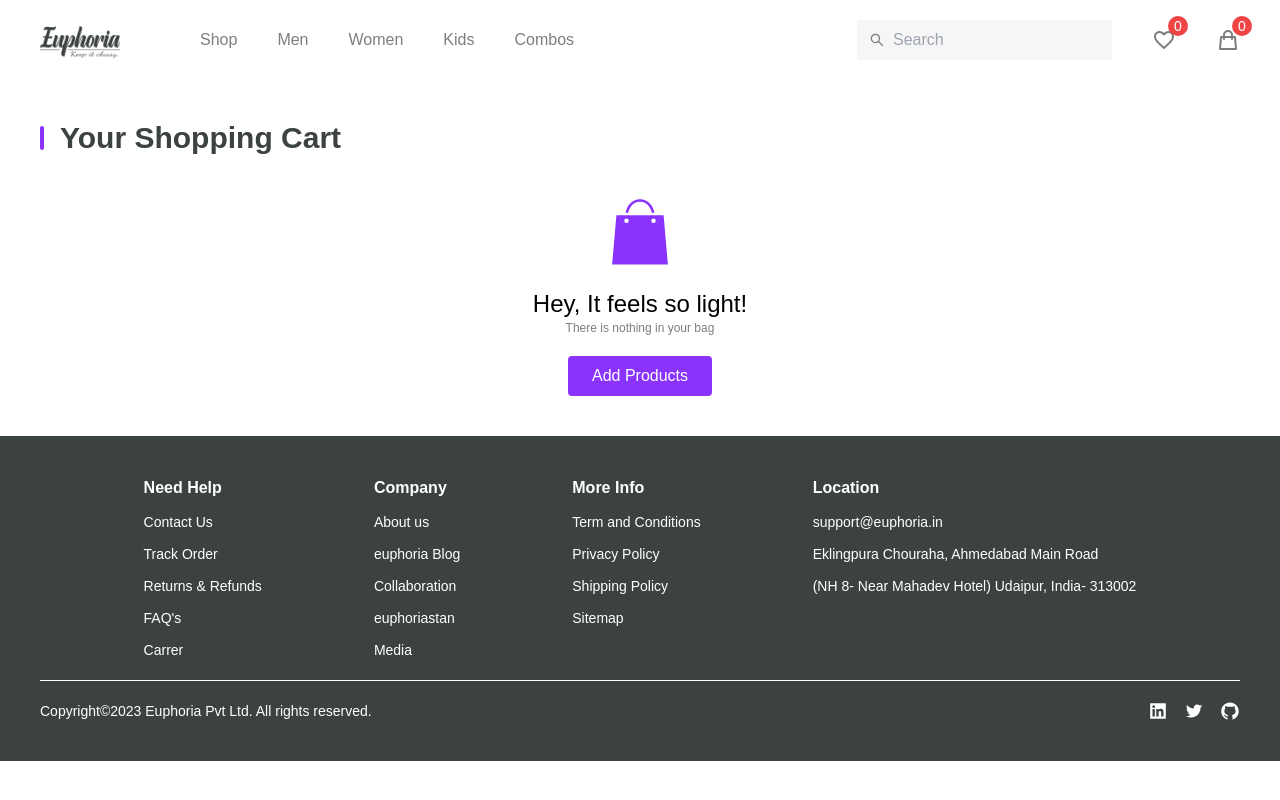
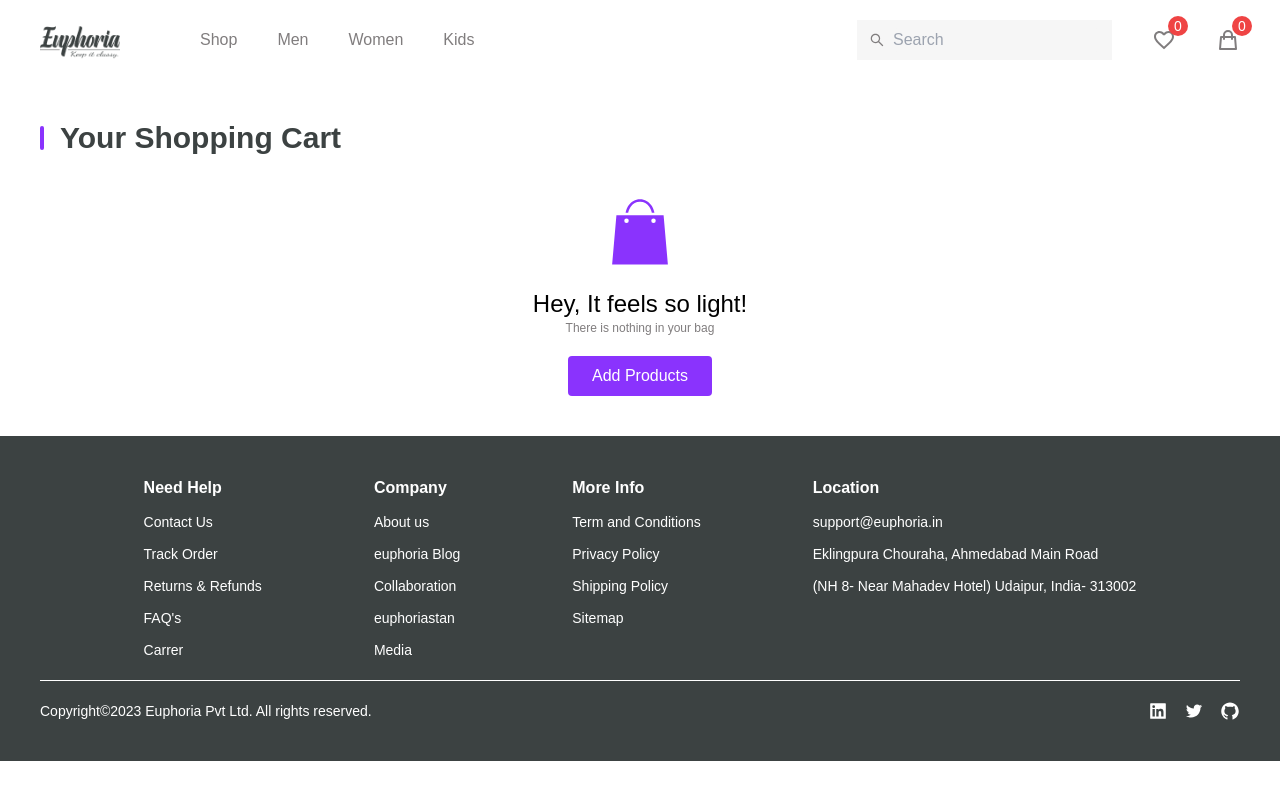
Before and after one commit to PrtHub/Euphoria-EcommerceApplication, a React (Vite) app: page /cart in a window 1280 px wide. Built offline with nearby package versions, Linux system fonts and the light colour scheme; a web font is replaced by a local one.

Commit message:
route updated

```diff
--- a/src/components/Navbar.jsx
+++ b/src/components/Navbar.jsx
@@ -62,14 +62,6 @@ const Navbar = () => {
             >
               <li>Kids</li>
             </Link>
-            <Link
-              to="/products/combos"
-              className={`${
-                locationRoute("/products/combos") ? "text-black-100 font-semibold" : ""
-              }`}
-            >
-              <li>Combos</li>
-            </Link>
           </ul>
         </section>
         <section className="w-full h-full flex items-center justify-end gap-10">
@@ -121,9 +113,9 @@ const Navbar = () => {
                     <li>Shop</li>
                   </Link>
                   <Link
-                    to="/men"
+                    to="/products/men"
                     className={`${
-                      locationRoute("/men")
+                      locationRoute("/products/men")
                         ? "text-black-100 font-semibold"
                         : ""
                     }`}
@@ -131,9 +123,9 @@ const Navbar = () => {
                     <li>Men</li>
                   </Link>
                   <Link
-                    to="/women"
+                    to="/products/women"
                     className={`${
-                      locationRoute("/women")
+                      locationRoute("/products/women")
                         ? "text-black-100 font-semibold"
                         : ""
                     }`}
@@ -141,24 +133,14 @@ const Navbar = () => {
                     <li>Women</li>
                   </Link>
                   <Link
-                    to="/combos"
+                    to="/products/kids"
                     className={`${
-                      locationRoute("/combos")
+                      locationRoute("/products/kids")
                         ? "text-black-100 font-semibold"
                         : ""
                     }`}
                   >
-                    <li>Combos</li>
-                  </Link>
-                  <Link
-                    to="/joggers"
-                    className={`${
-                      locationRoute("/joggers")
-                        ? "text-black-100 font-semibold"
-                        : ""
-                    }`}
-                  >
-                    <li>Joggers</li>
+                    <li>Kids</li>
                   </Link>
                   <li>
                     <div className="w-full h-1 text-blue-600" />
```
